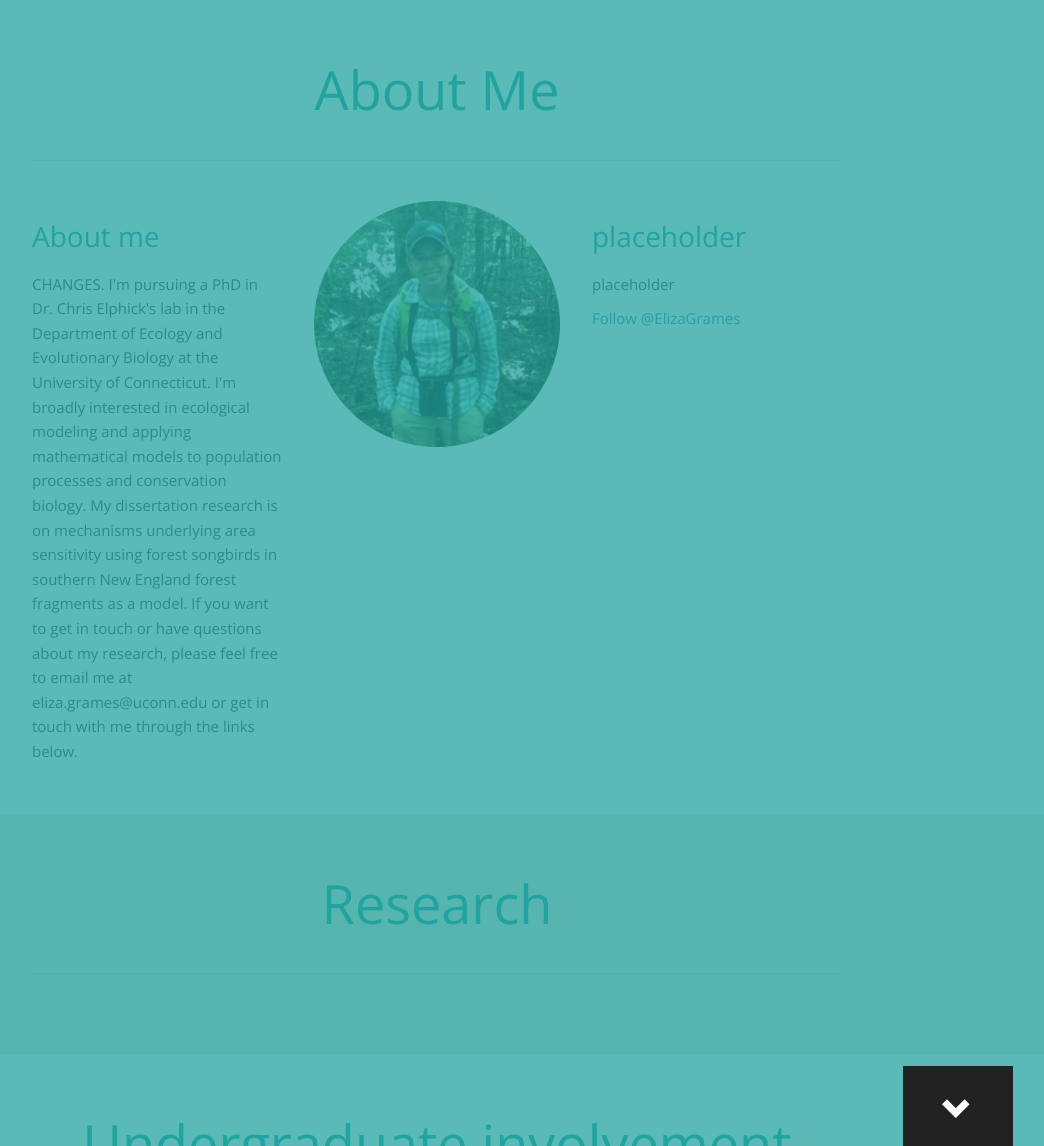
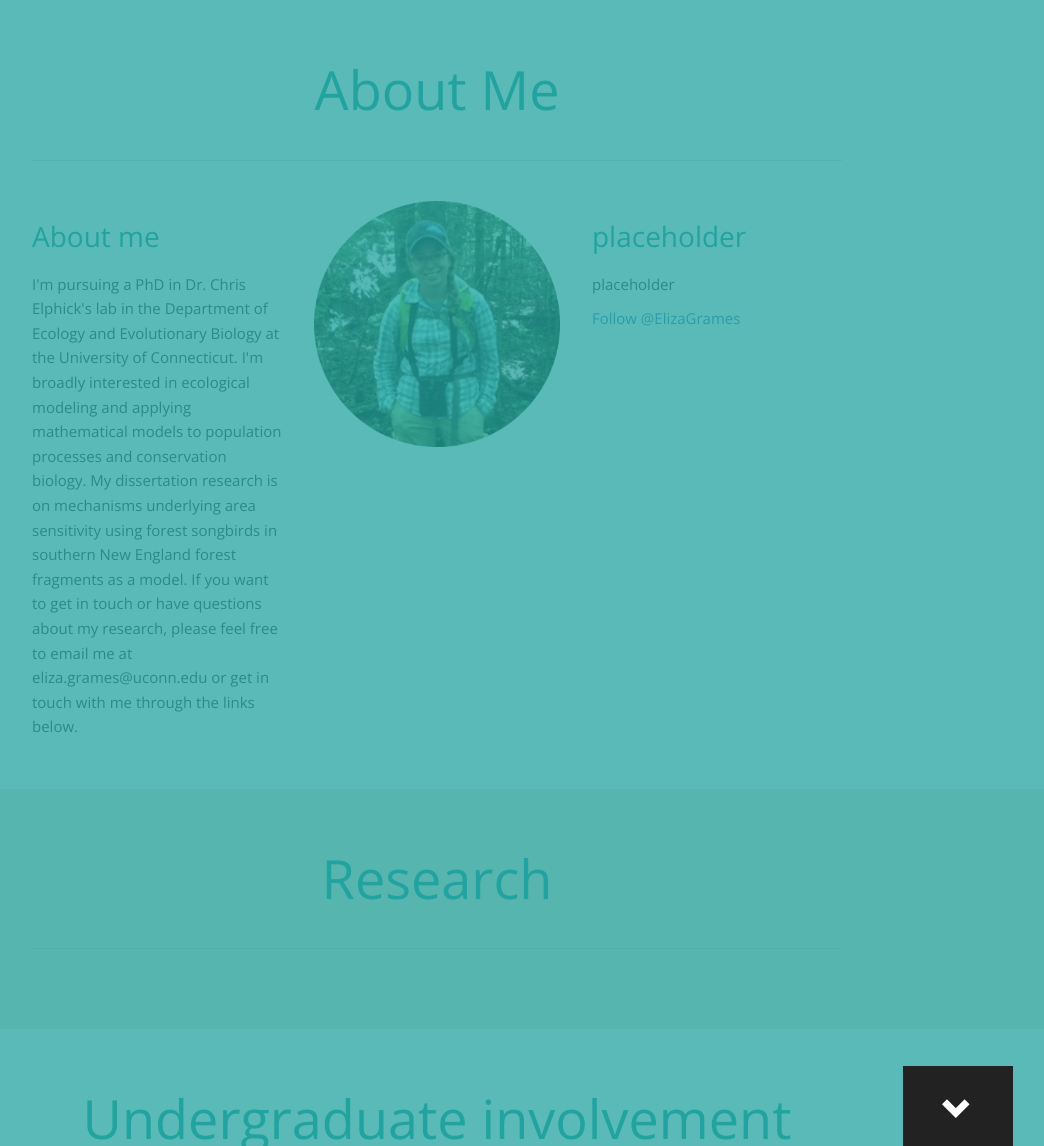
Before and after one commit to elizagrames/elizagrames.github.io, a Jekyll site: the page about/index.html, which Jekyll copies as it is, in a window 1280 px wide and 1400 px high. Shown: the part 254-1400 px from the top of the window, without its empty margins (203-1247 px from the left). Built offline with Jekyll 4.4.1, drawn with Linux system fonts in a browser that asks for light colours; nearby versions of some CDN libraries; library files that are not in the unit come from our copies; comment, search, counter and statistics services are not loaded; some of the changed text lies outside the part shown.

Commit message:
Update index.html

```diff
--- a/about/index.html
+++ b/about/index.html
@@ -98,7 +98,7 @@
 	<div class="col-md-4">
 		<h3>About me</h3>
 		<p>
-			CHANGES. I'm pursuing a PhD in Dr. Chris Elphick's lab in the Department of Ecology and Evolutionary Biology at the University of Connecticut. I'm broadly interested in ecological modeling and applying mathematical models to population processes and conservation biology. My dissertation research is on mechanisms underlying area sensitivity using forest songbirds in southern New England forest fragments as a model. If you want to get in touch or have questions about my research, please feel free to email me at eliza.grames@uconn.edu or get in touch with me through the links below.
+			I'm pursuing a PhD in Dr. Chris Elphick's lab in the Department of Ecology and Evolutionary Biology at the University of Connecticut. I'm broadly interested in ecological modeling and applying mathematical models to population processes and conservation biology. My dissertation research is on mechanisms underlying area sensitivity using forest songbirds in southern New England forest fragments as a model. If you want to get in touch or have questions about my research, please feel free to email me at eliza.grames@uconn.edu or get in touch with me through the links below.
 	</p>
 	</div>
 	<div class="col-md-4 text-center">
```
Also changed, not shown: other parts of about/index.html (+1 -1 lines).
